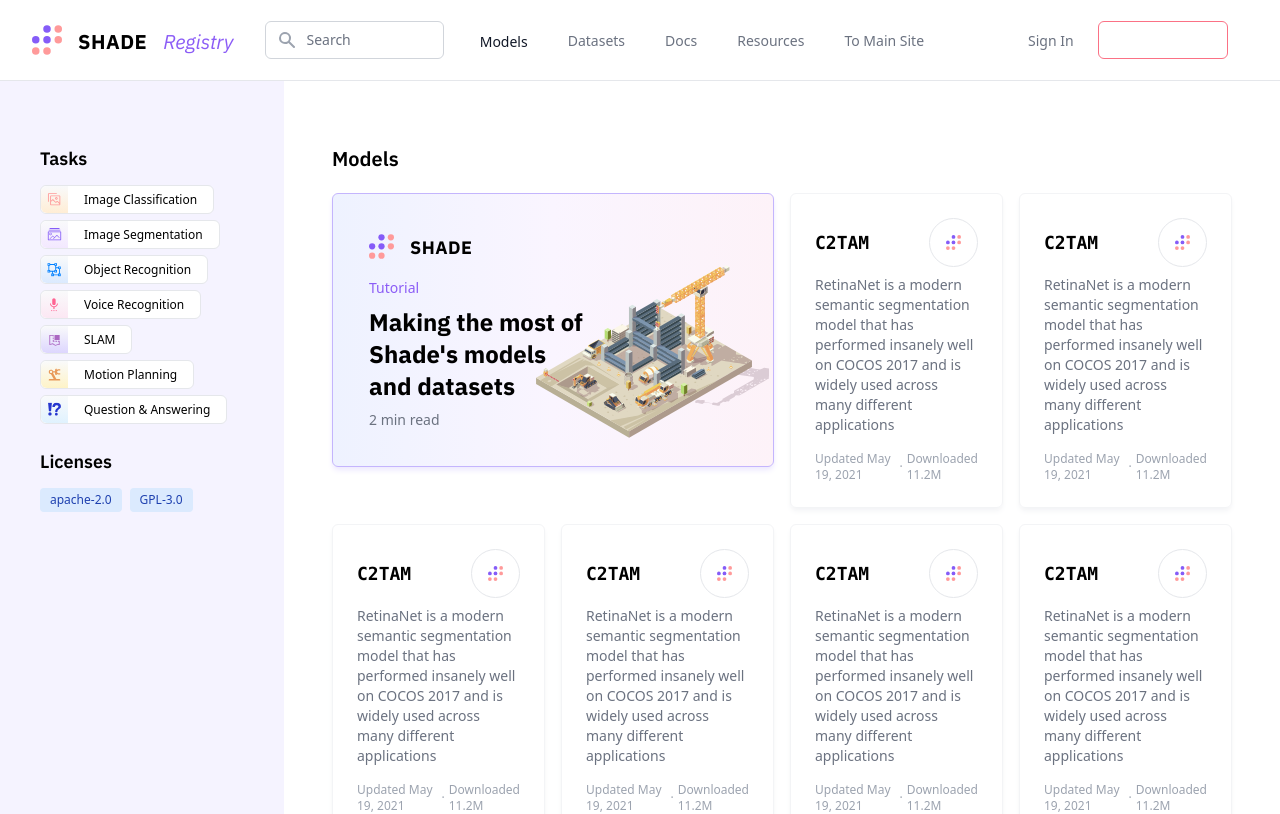
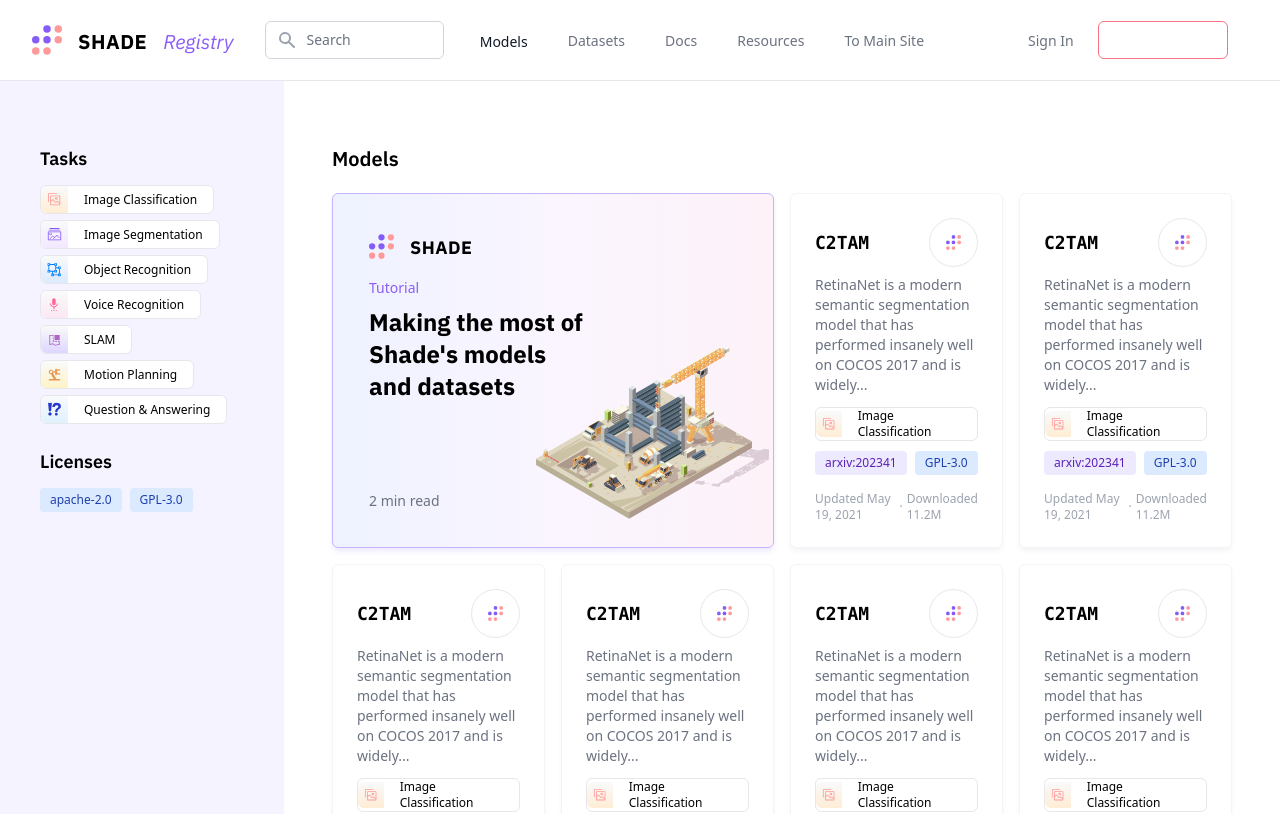
Before and after one commit to bfan1256/shade-registry, a Next.js app: page / in a window 1280 px wide. Shown: the top 814 px of the page. Built offline with nearby package versions, Linux system fonts and the light colour scheme.

Commit message:
add labels to model card and page

```diff
--- a/components/home/FilterTasks.tsx
+++ b/components/home/FilterTasks.tsx
@@ -6,7 +6,7 @@
         <div>
             <h1 className="text-lg font-semibold mb-3">Tasks</h1>
             <div className="flex flex-wrap gap-1.5">
-                {tasks.map(({ icon, bg, name }) => (
+                {Object.values(tasks).map(({ icon, bg, name }) => (
                     <TaskTag key={name} src={icon} background={bg} name={name} />
                 ))}
             </div>
--- a/components/home/ModelCard.tsx
+++ b/components/home/ModelCard.tsx
@@ -1,4 +1,11 @@
 import Image from 'next/image'
+import Labels from '../model/Labels';
+
+const tasks = ['image-classification'];
+const papers = ['arxiv:202341'];
+const licenses = ['GPL-3.0'];
+const sensors: string[] = [];
+const description = 'RetinaNet is a modern semantic segmentation model that has performed insanely well on COCOS 2017 and is widely used across many different applications'
 
 const ModelCard = () => {
     return (
@@ -14,7 +21,13 @@
                     />
                 </div>
             </div>
-            <p className="text-sm mt-2 flex-1 text-gray-500">RetinaNet is a modern semantic segmentation model that has performed insanely well on COCOS 2017 and is widely used across many different applications</p>
+            <p className="text-sm mt-2 flex-1 text-gray-500">
+                {description.slice(0, 110)}{description.length > 110 ? '...' : null}
+            </p>
+            <div className='mt-3'>
+                <Labels tasks={tasks} papers={papers}
+                    sensors={sensors} licenses={licenses} limit={8} />
+            </div>
             <div className="text-gray-400 mt-4 space-x-1 text-xs flex justify-end items-center">
                 <p>Updated May 19, 2021</p>
                 <p>·</p>
--- a/components/home/TutorialCard.tsx
+++ b/components/home/TutorialCard.tsx
@@ -4,6 +4,9 @@
     return (
         <div className="shadow-md
             shadow-violet-100
+            flex
+            flex-col
+            h-full
             rounded-md relative border p-9
             border-violet-300 bg-gradient-to-r from-indigo-50 via-purple-50 to-pink-50">
             <div className="flex-shrink-0 flex items-center">
@@ -17,9 +20,9 @@
                     <h1 className="text-lg mt-1 uppercase font-bold tracking-wide">Shade</h1>
                 </button>
             </div>
-            <div className='space-y-2 mt-4'>
+            <div className='space-y-2 mt-4 flex flex-col h-full'>
                 <p className='text-sm text-violet-500'>Tutorial</p>
-                <h1 className='text-2xl font-bold w-3/5'>Making the most of Shade&apos;s models and datasets</h1>
+                <h1 className='text-2xl font-bold flex-1 w-3/5'>Making the most of Shade&apos;s models and datasets</h1>
                 <p className='text-sm text-gray-500'>2 min read</p>
             </div>
             <div className="absolute right-1 -bottom-5">
--- /dev/null
+++ b/components/model/Labels.tsx
@@ -0,0 +1,31 @@
+import { tasks as DEFAULT_TASKS } from '@/components/tags/tasks'
+import { useEffect } from 'react';
+import LicenseTag from '../tags/LicenseTag';
+import PaperTag from '../tags/PaperTag';
+import TaskTag from '../tags/TaskTag';
+
+const Labels = ({ tasks, papers, sensors, licenses, limit = 35 }: { tasks: string[], papers: string[],
+    sensors: string[], licenses: string[], limit: number }) => {
+    const taskTags = tasks.map((value) => {
+        const data = DEFAULT_TASKS[value]
+        return (
+            <TaskTag key={data['name']} name={data['name']}
+            background={data['bg']}
+            src={data['icon']} />
+        )
+    })
+    const paperTags = papers.map((value) => (
+        <PaperTag key={value} text={value} />
+    ))
+    const licenseTags = licenses.map((value) => (
+        <LicenseTag key={value} text={value} />
+    ))
+    const allTags = [...taskTags, ...paperTags, ...licenseTags]
+    return (
+        <div className="flex flex-wrap gap-2">
+            {allTags.slice(0, limit)}{allTags.length > limit ? <span className="text-gray-500 ml-2">{`+ ${allTags.length - limit} More`}</span> : null}
+        </div>
+    );
+}
+
+export default Labels;
--- /dev/null
+++ b/components/tags/LicenseTag.tsx
@@ -0,0 +1,11 @@
+const LicenseTag = ({ text }: { text: string }) => {
+    return (
+        <div>
+            <span className="inline-flex items-center px-2.5 py-1 rounded text-xs font-medium bg-blue-100 text-blue-800">
+                {text}
+            </span>
+        </div>
+    );
+}
+
+export default LicenseTag;
--- a/components/tags/tasks.ts
+++ b/components/tags/tasks.ts
@@ -1,37 +1,37 @@
-export const tasks = [
-    {
+export const tasks: any = {
+    'image-classification': {
         'icon': '/tasks/image-copy.svg',
         'name': 'Image Classification',
         'bg': 'from-gray-50 to-orange-100'
     },
-    {
+    'image-segmentation': {
         'icon': '/tasks/image-gallery-line.svg',
         'name': 'Image Segmentation',
         'bg': 'from-gray-50 to-purple-100'
     },
-    {
+    'object-recognition': {
         'icon': '/tasks/object-recognition.svg',
         'name': 'Object Recognition',
         'bg': 'from-gray-50 to-blue-100'
     },
-    {
+    'voice-recognition': {
         'icon': '/tasks/voice-recognition.svg',
         'name': 'Voice Recognition',
         'bg': 'from-gray-50 to-pink-100'
     },
-    {
+    'slam': {
         'icon': '/tasks/slam.svg',
         'name': 'SLAM',
         'bg': 'from-gray-50 to-violet-200'
     },
-    {
+    'motion-planning': {
         'icon': '/tasks/motion-planning.svg',
         'name': 'Motion Planning',
         'bg': 'from-gray-50 to-amber-100'
     },
-    {
+    'question-answering': {
         'icon': '/tasks/question.svg',
         'name': 'Question & Answering',
         'bg': 'from-gray-50 to-sky-100'
     }
-]
+}
--- a/pages/models/[id].tsx
+++ b/pages/models/[id].tsx
@@ -1,8 +1,15 @@
 import { Markdown } from "@/components/markdown/MarkDownRenderer";
+import Labels from "@/components/model/Labels";
 import PaperTag from "@/components/tags/PaperTag";
 import { CodeIcon } from "@heroicons/react/solid";
 import Image from 'next/image'
 import {Sparklines, SparklinesLine} from 'react-sparklines'
+
+
+const tasks = ['image-classification'];
+const papers = ['arxiv:202341'];
+const licenses = ['gpl-3.0'];
+const sensors: string[] = [];
 
 const result = `
 \`\`\`bash
@@ -49,8 +56,9 @@
                         <div>
                             <h1 className="font-mono text-3xl font-semibold">C2TAM</h1>
                         </div>
-                        <div>
-                            ...
+                        <div className="mt-3">
+                            <Labels tasks={tasks} papers={papers}
+                            sensors={sensors} licenses={licenses} limit={100} />
                         </div>
                     </div>
                     <div className="space-x-3">
```
